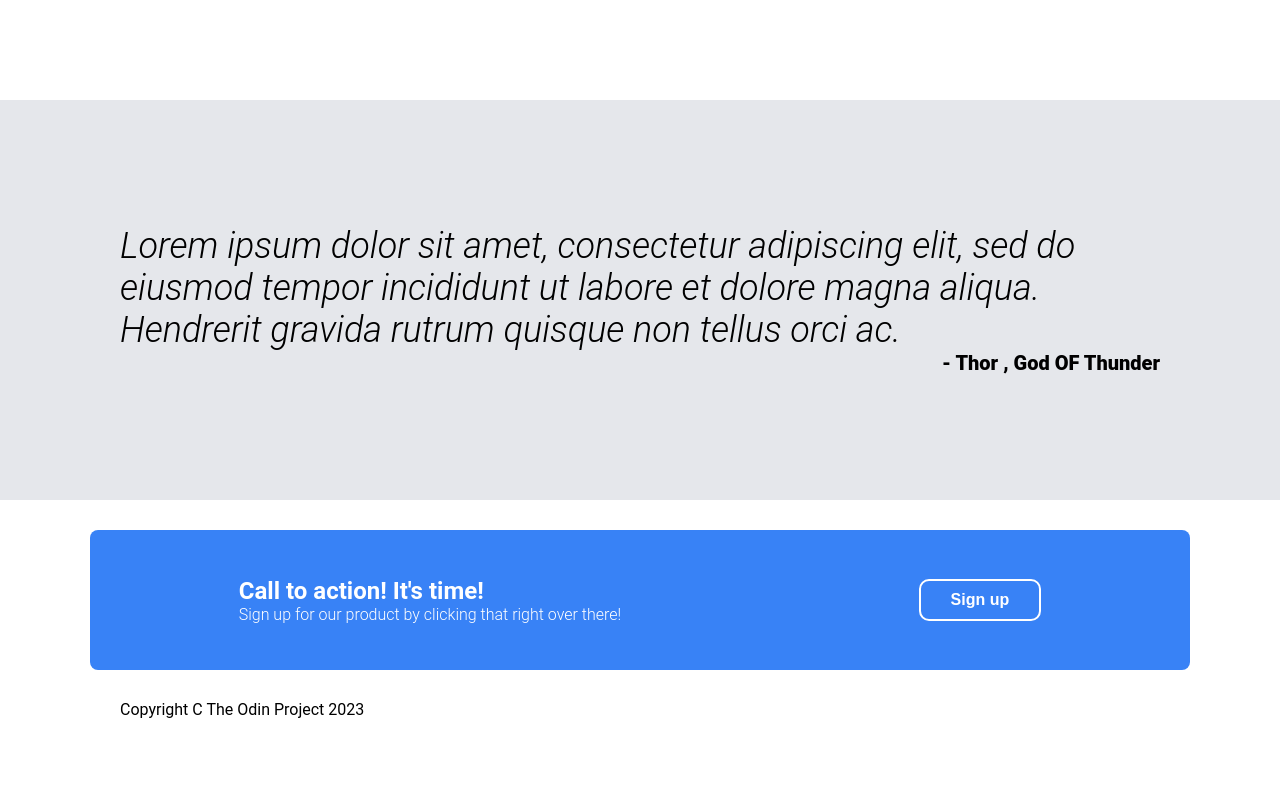
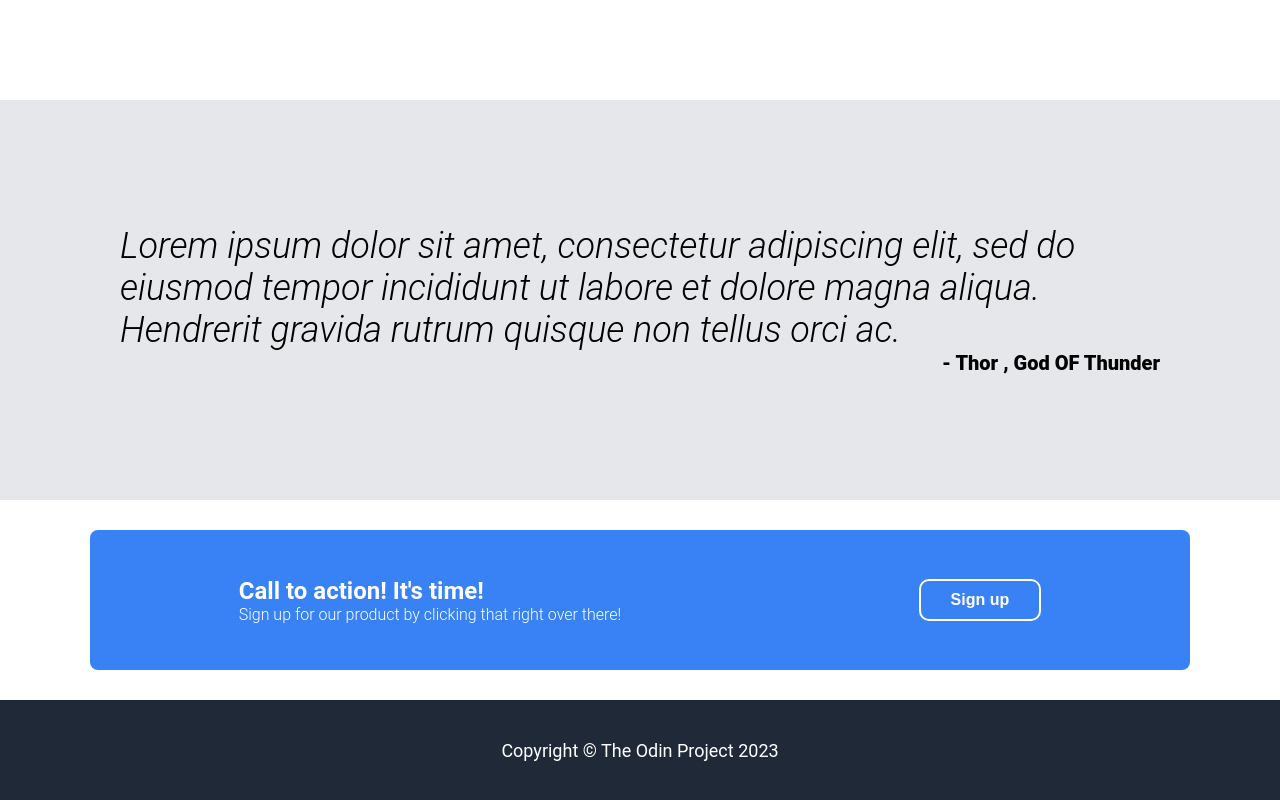
Before and after one commit to Aboooodeh/LandingPage, a plain HTML site: page index.html in a window 1280 px wide. Shown: the part 885-1685 px from the top of the page. Before the commit the page ends 1604 px from the top, so only its background shows below. Drawn offline with Linux system fonts and the light colour scheme.

Commit message:
Added styling
styled footer section

```diff
--- a/index.html
+++ b/index.html
@@ -79,7 +79,7 @@
     </section>
 
     <footer class="footer">
-      <div class="container">Copyright C The Odin Project 2023</div>
+      <div class="container">Copyright © The Odin Project 2023</div>
     </footer>
   </body>
 </html>
--- a/style.css
+++ b/style.css
@@ -177,3 +177,20 @@ ul {
 .signup p {
   font-weight: 300;
 }
+
+.footer {
+  height: 100px;
+  background-color: #1f2937;
+}
+.footer .container {
+  display: flex;
+  height: 100px;
+  justify-content: center;
+  align-items: center;
+}
+.footer div {
+  text-align: center;
+  font-size: 18px;
+  font-weight: 400;
+  color: white;
+}
```
